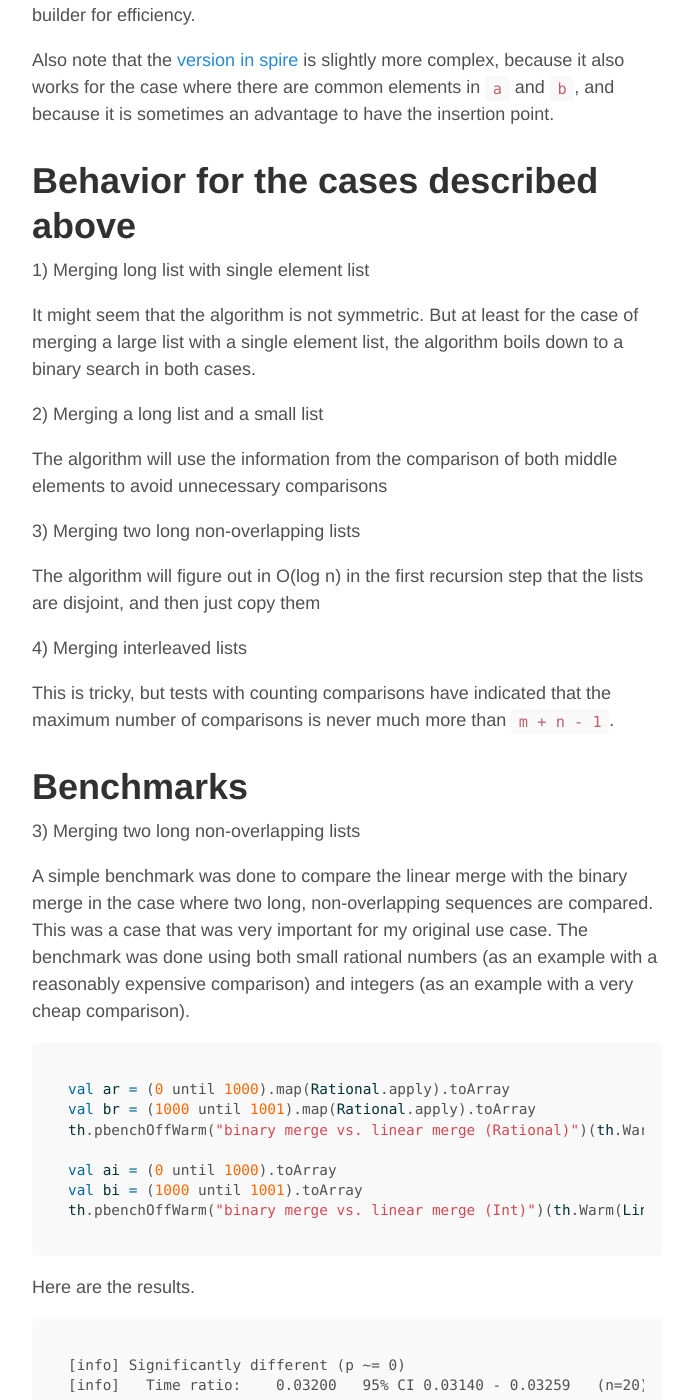
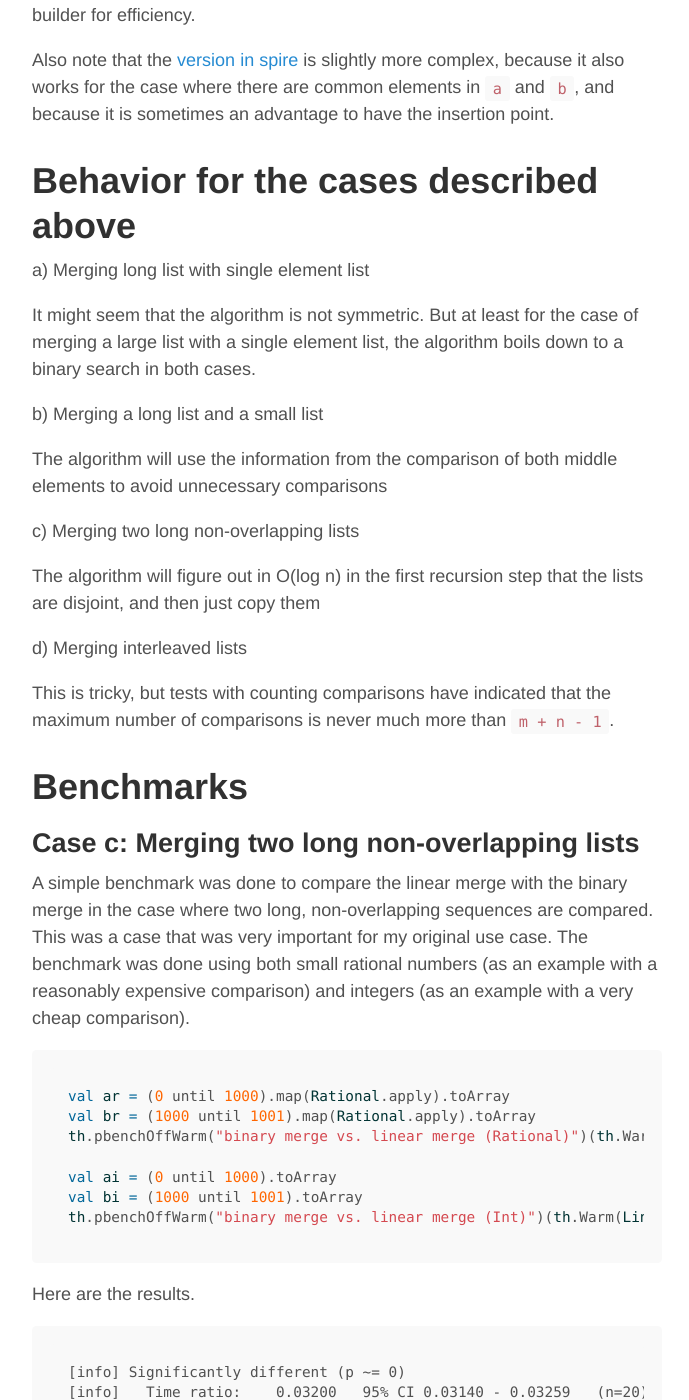
Before and after one commit to rklaehn/rklaehn.github.io, a Jekyll site: the page built from _posts/2016-01-05-binarymerge.md, in a window 1280 px wide and 1400 px high, scrolled down 4556 px. Shown: the whole window, without its empty margins (293-982 px from the left). Built offline with Jekyll 4.4.1, drawn with Linux system fonts in a browser that asks for light colours; Markdown is read by kramdown in place of the engine named in the settings; some of the changed text lies outside the part shown.

Commit message:
Update 2016-01-05-binarymerge.md

```diff
--- a/_posts/2016-01-05-binarymerge.md
+++ b/_posts/2016-01-05-binarymerge.md
@@ -120,25 +120,25 @@ Also note that the [version in spire](https://github.com/rklaehn/spire/blob/eb70
 
 # Behavior for the cases described above
 
-1) Merging long list with single element list
+a) Merging long list with single element list
 
 It might seem that the algorithm is not symmetric. But at least for the case of merging a large list with a single element list, the algorithm boils down to a binary search in both cases.
 
-2) Merging a long list and a small list
+b) Merging a long list and a small list
 
 The algorithm will use the information from the comparison of both middle elements to avoid unnecessary comparisons
 
-3) Merging two long non-overlapping lists
+c) Merging two long non-overlapping lists
 
 The algorithm will figure out in O(log n) in the first recursion step that the lists are disjoint, and then just copy them
 
-4) Merging interleaved lists
+d) Merging interleaved lists
 
 This is tricky, but tests with counting comparisons have indicated that the maximum number of comparisons is never much more than `m + n - 1`.
 
 # Benchmarks
 
-3) Merging two long non-overlapping lists
+## Case c: Merging two long non-overlapping lists
 
 A simple benchmark was done to compare the linear merge with the binary merge in the case where two long, non-overlapping sequences are compared. This was a case that was very important for my original use case. The benchmark was done using both small rational numbers (as an example with a reasonably expensive comparison) and integers (as an example with a very cheap comparison).
 
@@ -170,7 +170,7 @@ As expected, the performance difference for the rational case is pretty large, d
 
 But even for the integer case, there is a performance difference of a factor of 5. The reason is that copying a large number of elements using a few calls to System.arraycopy is *extremely* fast compared to copying them one by one, and of course that even integer comparisons are expensive compared to a simple copy.
 
-4) Merging interleaved lists
+## Case d: Merging interleaved lists
 
 Now let's look at the results for the absolute worst case, where the two sequences are completely overlapping and exactly interleaved.
 
```
